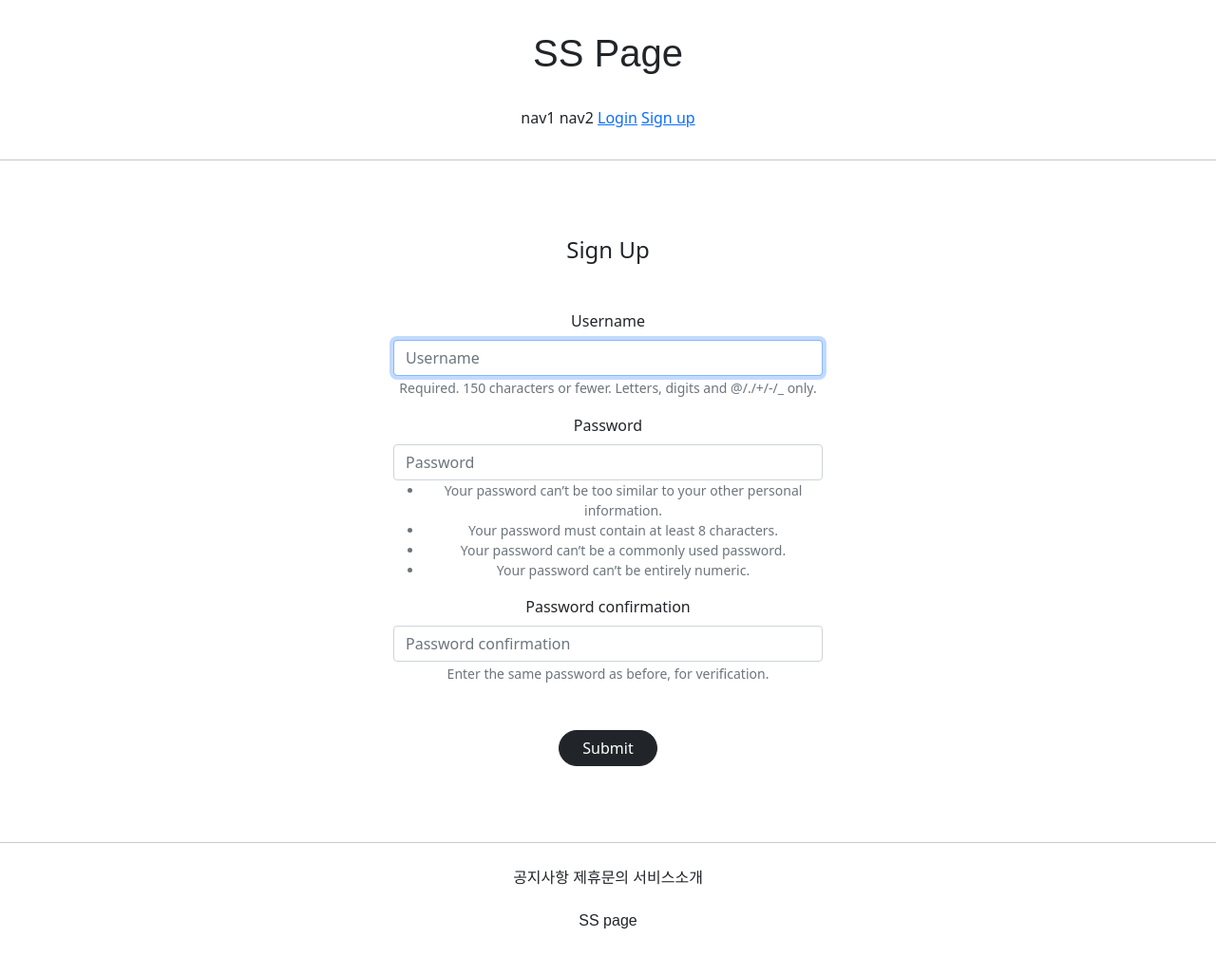
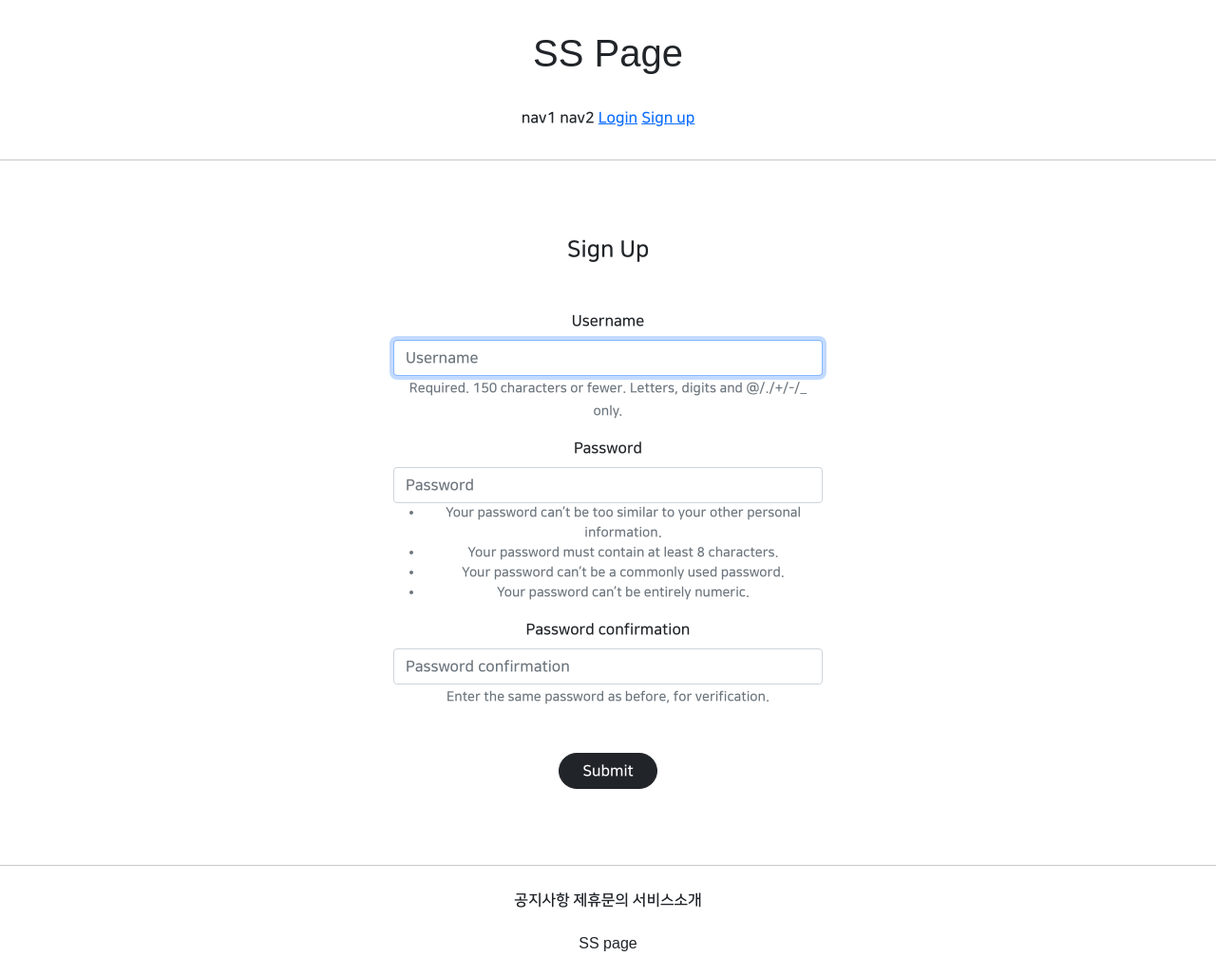
Before and after one commit to NOESYU/Class6, a Django app: page /account/create/ in a window 1280 px wide. Shown: the whole page at 95% size. Before the commit the page ends 978 px from the top, so only its background shows below. Run offline with Django 3.2, Linux system fonts and the light colour scheme; parts of the project's set-up code (start-up, migrations or seed data) failed here and were passed over; some libraries are stand-ins or nearby versions; some web fonts are replaced.

Commit message:
210715 django class commit 3

```diff
--- a/templates/Base.html
+++ b/templates/Base.html
@@ -1,7 +1,7 @@
 <!DOCTYPE html>
 <html lang="en">
 {% include 'head.html' %} <!--include로 별도 html(자주 안바뀌는) 가져오기-->
-<body>
+<body style="font-family: NanumSquareB">
     {% include 'header.html' %}
     <hr> <!--수평선태그-->
     {% block content %} <!--header와 footer 중간에 block 지정-->
--- a/templates/head.html
+++ b/templates/head.html
@@ -14,4 +14,28 @@
     <link href="https://fonts.googleapis.com/css2?family=Otomanopee+One&display=swap" rel="stylesheet">
     {# base.css link #}
     <link rel="stylesheet" type="text/css" href="{% static 'base.css' %}">
+
+    {# 나눔스퀘어 폰트 사용 굵기별로 4개 반복한거 #}
+    <style>
+        @font-face {
+            font-family: 'NanumSquareR';
+            src: local('NanumSquareR'),
+            url("{% static 'fonts/NanumSquareR.otf' %}") format("opentype");
+        }
+        @font-face {
+            font-family: 'NanumSquareEB';
+            src: local('NanumSquareEB'),
+            url("{% static 'fonts/NanumSquareEB.otf' %}") format("opentype");
+        }
+        @font-face {
+            font-family: 'NanumSquareB';
+            src: local('NanumSquareB'),
+            url("{% static 'fonts/NanumSquareB.otf' %}") format("opentype");
+        }
+        @font-face {
+            font-family: 'NanumSquareL';
+            src: local('NanumSquareL'),
+            url("{% static 'fonts/NanumSquareL.otf' %}") format("opentype");
+        }
+    </style>
 </head>
```
Also changed, not shown: static/fonts/NanumSquareB.otf (added), static/fonts/NanumSquareEB.otf (added), static/fonts/NanumSquareL.otf (added), static/fonts/NanumSquareR.otf (added).
